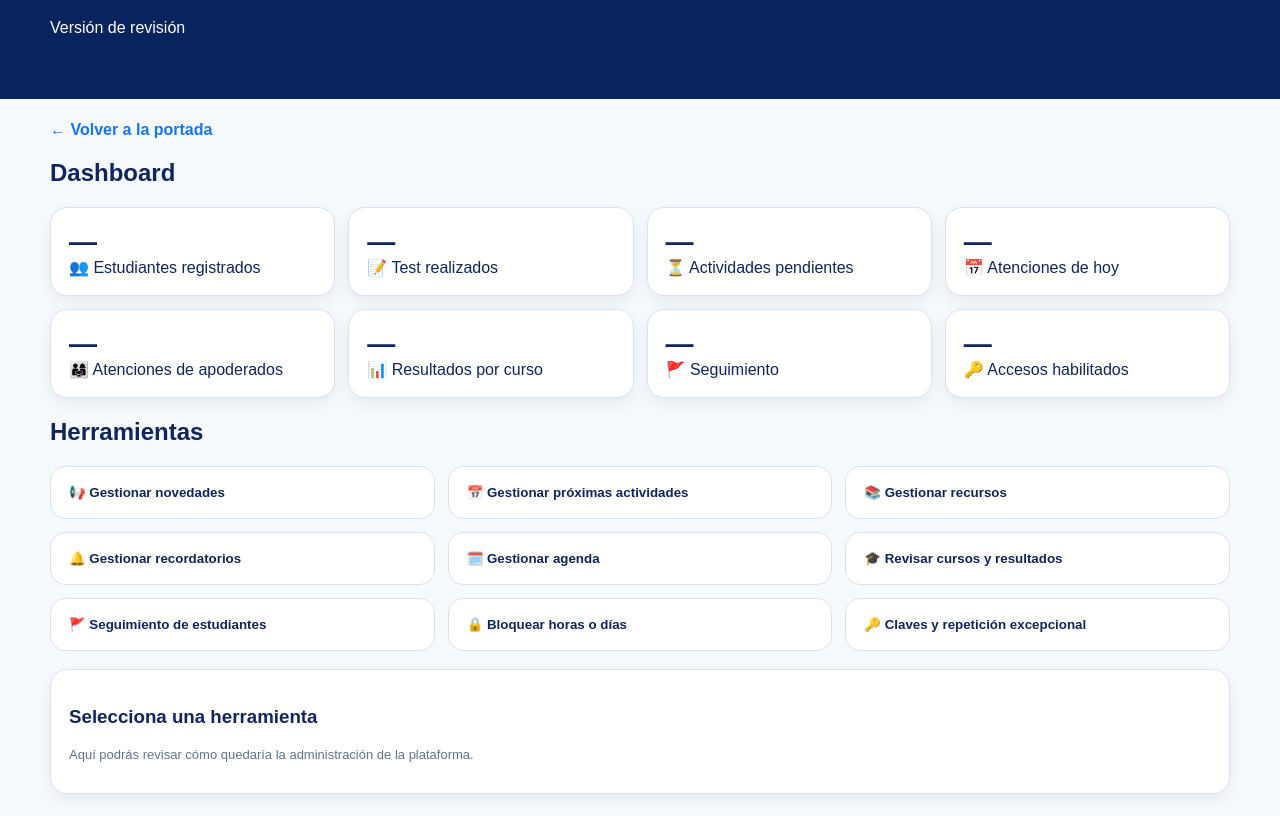
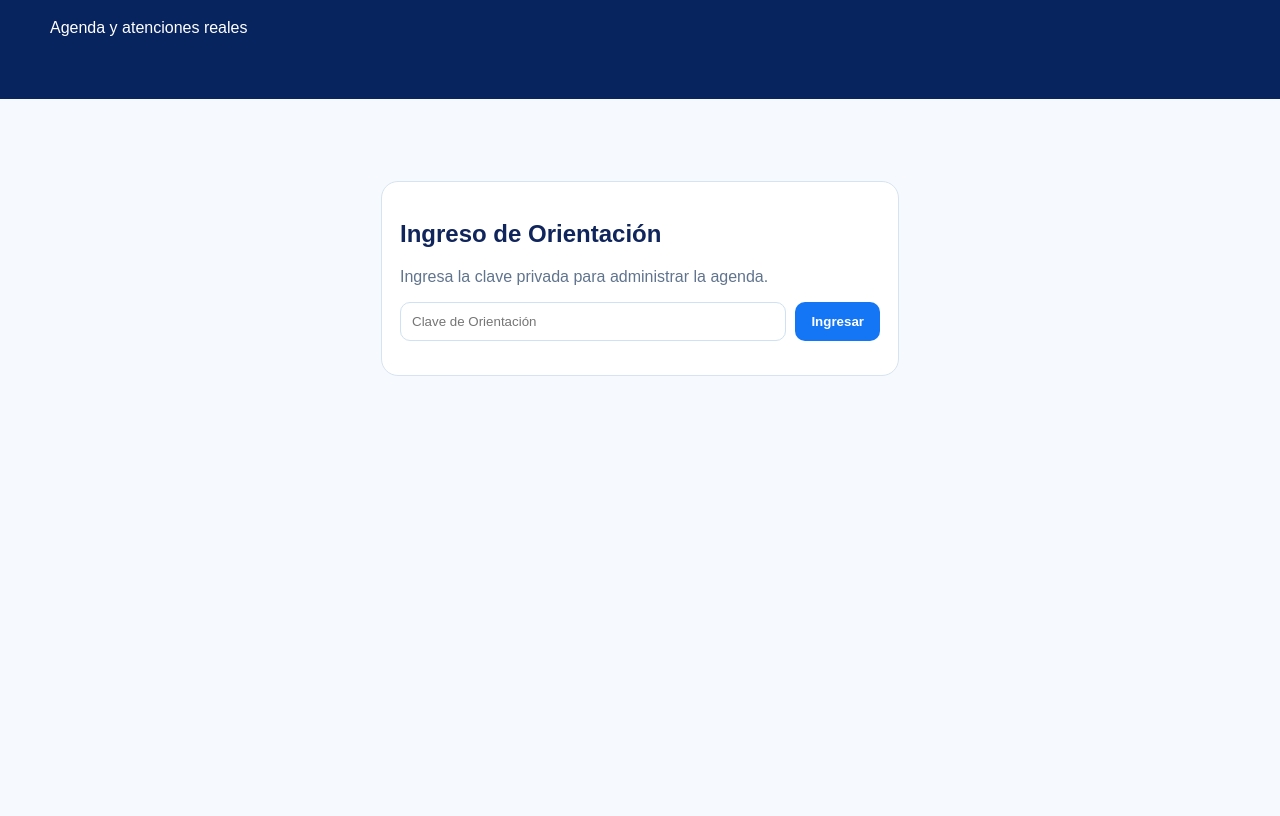
Before and after one commit to pachibd-eng/plataforma-orientacion-james-mundell, a plain HTML site: page panel_orientadora.html in a window 1280 px wide. Shown: the part 108-924 px from the top of the page. After the commit the page ends 800 px from the top, so only its background shows below. Drawn offline with Linux system fonts and the light colour scheme.

Commit message:
Add files via upload

```diff
--- a/panel_orientadora.html
+++ b/panel_orientadora.html
@@ -1,21 +1,22 @@
-<!doctype html><html lang="es"><head><meta charset="utf-8"><meta name="viewport" content="width=device-width,initial-scale=1"><title>Panel de Orientadora</title>
-<style>body{font-family:Nunito,Arial,sans-serif;background:#f6f9fd;color:#10255c;margin:0}header{background:#08245f;color:white;padding:24px}.wrap{max-width:1180px;margin:auto;padding:22px}.back{color:#1475f5;font-weight:bold;text-decoration:none}.stats{display:grid;grid-template-columns:repeat(4,1fr);gap:13px}.stat,.box{background:white;border:1px solid #d6e4f1;border-radius:17px;padding:18px;box-shadow:0 6px 16px #0001}.stat b{font-size:28px;display:block}.tools{display:grid;grid-template-columns:repeat(3,1fr);gap:13px;margin-top:18px}.tool{border:0;background:white;border:1px solid #d6e4f1;border-radius:15px;padding:18px;text-align:left;font-weight:800;color:#10255c;cursor:pointer}.tool:hover{transform:translateY(-2px)}#work{margin-top:18px}.row{display:flex;gap:8px;flex-wrap:wrap}.inp{padding:11px;border:1px solid #cfe1f2;border-radius:10px;flex:1;min-width:180px}.save{padding:11px 16px;border:0;border-radius:10px;background:#1475f5;color:white;font-weight:bold;cursor:pointer}.item{padding:10px;margin:7px 0;background:#f4f8fc;border-radius:10px}.small{color:#60748e;font-size:13px}@media(max-width:800px){.stats{grid-template-columns:repeat(2,1fr)}.tools{grid-template-columns:1fr}}</style></head>
-<body><header><div class="wrap"><h1>🔐 Panel privado de Orientación</h1><p>Versión de revisión</p></div></header><main class="wrap"><a class="back" href="index.html">← Volver a la portada</a>
-<h2>Dashboard</h2><div class="stats"><div class="stat"><b>—</b>👥 Estudiantes registrados</div><div class="stat"><b>—</b>📝 Test realizados</div><div class="stat"><b>—</b>⏳ Actividades pendientes</div><div class="stat"><b>—</b>📅 Atenciones de hoy</div><div class="stat"><b>—</b>👨‍👩‍👧 Atenciones de apoderados</div><div class="stat"><b>—</b>📊 Resultados por curso</div><div class="stat"><b>—</b>🚩 Seguimiento</div><div class="stat"><b>—</b>🔑 Accesos habilitados</div></div>
-<h2>Herramientas</h2><div class="tools">
-<button class="tool" onclick="manage('novedades')">📢 Gestionar novedades</button><button class="tool" onclick="manage('actividades')">📅 Gestionar próximas actividades</button><button class="tool" onclick="manage('recursos')">📚 Gestionar recursos</button><button class="tool" onclick="manage('recordatorios')">🔔 Gestionar recordatorios</button><button class="tool" onclick="location.href='agenda.html'">🗓️ Gestionar agenda</button><button class="tool" onclick="manage('resultados')">🎓 Revisar cursos y resultados</button><button class="tool" onclick="manage('seguimiento')">🚩 Seguimiento de estudiantes</button><button class="tool" onclick="manage('bloqueos')">🔒 Bloquear horas o días</button><button class="tool" onclick="manage('claves')">🔑 Claves y repetición excepcional</button>
-</div><section id="work" class="box"><h3>Selecciona una herramienta</h3><p class="small">Aquí podrás revisar cómo quedaría la administración de la plataforma.</p></section></main>
+<!doctype html><html lang="es"><head><meta charset="utf-8"><meta name="viewport" content="width=device-width,initial-scale=1"><title>Panel de Orientadora</title><style>
+body{font-family:Nunito,Arial,sans-serif;background:#f6f9fd;color:#10255c;margin:0}header{background:#08245f;color:white;padding:24px}.wrap{max-width:1180px;margin:auto;padding:22px}.box{background:white;border:1px solid #d6e4f1;border-radius:17px;padding:18px;margin-top:16px}.row{display:flex;gap:9px;flex-wrap:wrap}.inp{padding:11px;border:1px solid #cfe1f2;border-radius:10px;min-width:160px;flex:1}.btn{padding:11px 16px;border:0;border-radius:10px;background:#1475f5;color:white;font-weight:bold;cursor:pointer}.danger{background:#b42318}.muted{color:#60748e}.stats{display:grid;grid-template-columns:repeat(4,1fr);gap:12px}.stat{background:white;border:1px solid #d6e4f1;border-radius:15px;padding:16px}.stat b{display:block;font-size:26px}.appt{border:1px solid #d6e4f1;border-radius:12px;padding:13px;margin:9px 0}.appt strong{font-size:16px}.status{padding:7px;border-radius:8px}.login{max-width:480px;margin:60px auto}.hidden{display:none}@media(max-width:800px){.stats{grid-template-columns:1fr 1fr}}
+</style></head><body><header><div class="wrap"><h1>🔐 Panel privado de Orientación</h1><p>Agenda y atenciones reales</p></div></header><main class="wrap">
+<section id="login" class="box login"><h2>Ingreso de Orientación</h2><p class="muted">Ingresa la clave privada para administrar la agenda.</p><div class="row"><input id="key" type="password" class="inp" placeholder="Clave de Orientación"><button class="btn" onclick="login()">Ingresar</button></div><p id="loginMsg"></p></section>
+<div id="panel" class="hidden"><div class="row"><a href="index.html">← Volver a la portada</a><button class="btn" onclick="logout()">Cerrar sesión</button></div><h2>Dashboard</h2><div class="stats"><div class="stat"><b id="total">0</b>📅 Solicitudes</div><div class="stat"><b id="today">0</b>🗓️ Atenciones de hoy</div><div class="stat"><b id="pending">0</b>⏳ Pendientes</div><div class="stat"><b id="parents">0</b>👨‍👩‍👧 Apoderados</div></div>
+<section class="box"><h2>📋 Reservas</h2><div class="row"><select id="filter" class="inp" onchange="render()"><option value="">Todas</option><option>Pendiente</option><option>Confirmada</option><option>Atendida</option><option>Cancelada</option></select><button class="btn" onclick="loadData()">Actualizar</button></div><div id="appointments"></div></section>
+<section class="box"><h2>🔒 Bloquear agenda</h2><p class="muted">Puedes bloquear un día completo o un tramo horario por reunión, actividad, salida u otro motivo.</p><div class="row"><input id="bdate" type="date" class="inp"><select id="btype" class="inp" onchange="toggleTimes()"><option value="day">Día completo</option><option value="time">Tramo horario</option></select><input id="bstart" type="time" class="inp hidden" value="08:15"><input id="bend" type="time" class="inp hidden" value="08:45"><input id="breason" class="inp" placeholder="Motivo (opcional)"><button class="btn" onclick="block()">Bloquear</button></div><div id="blocks"></div></section></div></main>
 <script>
-const labels={novedades:'Novedades de Orientación',actividades:'Próximas actividades',recursos:'Recursos para estudiantes',recordatorios:'Recordatorios personales',resultados:'Cursos y resultados',seguimiento:'Seguimiento de estudiantes',bloqueos:'Bloqueo de agenda',claves:'Claves y repetición excepcional'};
-function manage(k){
- let w=document.getElementById('work');
- if(['novedades','actividades','recursos','recordatorios'].includes(k)){
-   let data=JSON.parse(localStorage.getItem('jm_'+k)||'[]');
-   w.innerHTML='<h3>'+labels[k]+'</h3><div class="row"><input id="new" class="inp" placeholder="Escribe aquí..."><button id="saveBtn" class="save">Guardar</button></div><div id="items">'+data.map((x,i)=>'<div class="item">'+x+'</div>').join('')+'</div><p class="small">En la versión definitiva, lo publicado aquí se reflejará en la vista del estudiante.</p>'; document.getElementById('saveBtn').onclick=function(){addItem(k)};
- } else {
-   const text={resultados:'Vista por curso de test, actividades y resultados de estudiantes.',seguimiento:'Listado de estudiantes marcados para seguimiento y registro de observaciones.',bloqueos:'Bloqueo manual de horas o días completos. El horario 13:00–14:00 no se ofrece a estudiantes ni apoderados.',claves:'Habilitación de Test General y actividades por clave. También permitirá autorizar excepcionalmente una repetición.'}[k];
-   w.innerHTML='<h3>'+labels[k]+'</h3><p>'+text+'</p>';
- }
-}
-function addItem(k){let v=document.getElementById('new').value.trim();if(!v)return;let d=JSON.parse(localStorage.getItem('jm_'+k)||'[]');d.unshift(v);localStorage.setItem('jm_'+k,JSON.stringify(d));manage(k)}
+const API='https://balkfwtnevbgwcjsseok.supabase.co/functions/v1/orientation-agenda',KEY='sb_publishable_6hJqOphmRz5vyeacLtvpLw_S9-E_-zT';let adminKey=sessionStorage.getItem('jm_admin_key')||'',appointments=[],blocks=[];
+async function call(action,extra={}){let r=await fetch(API,{method:'POST',headers:{'Content-Type':'application/json','apikey':KEY},body:JSON.stringify({action,admin_key:adminKey,...extra})});let j=await r.json();if(!r.ok)throw new Error(j.error||'Error');return j}
+async function login(){adminKey=document.getElementById('key').value.trim();try{await call('admin_dashboard');sessionStorage.setItem('jm_admin_key',adminKey);showPanel();loadData()}catch(e){document.getElementById('loginMsg').textContent=e.message;adminKey=''}}
+function logout(){sessionStorage.removeItem('jm_admin_key');location.reload()}function showPanel(){login.classList.add('hidden');panel.classList.remove('hidden')}
+async function loadData(){try{let [a,b]=await Promise.all([call('admin_dashboard'),call('admin_blocks')]);appointments=a.appointments||[];blocks=b.blocks||[];stats();render();renderBlocks()}catch(e){alert(e.message)}}
+function stats(){let now=new Date(),todayISO=now.getFullYear()+'-'+String(now.getMonth()+1).padStart(2,'0')+'-'+String(now.getDate()).padStart(2,'0');total.textContent=appointments.length;today.textContent=appointments.filter(x=>x.appointment_date===todayISO&&x.status!=='Cancelada').length;pending.textContent=appointments.filter(x=>x.status==='Pendiente').length;parents.textContent=appointments.filter(x=>x.requester_type==='apoderado'&&x.status!=='Cancelada').length}
+function render(){let f=filter.value,list=appointments.filter(x=>!f||x.status===f);appointmentsDiv=document.getElementById('appointments');appointmentsDiv.innerHTML=list.length?list.map(x=>`<div class="appt"><strong>${x.appointment_date} · ${String(x.appointment_time).slice(0,5)}</strong><br>${esc(x.student_name)} · ${esc(x.student_course)} ${x.requester_type==='apoderado'?'<br>Apoderado/a: '+esc(x.guardian_name||''):''}<br><b>Motivo:</b> ${esc(x.reason)} ${x.comment?'<br><span class="muted">'+esc(x.comment)+'</span>':''}<div class="row" style="margin-top:8px"><select class="status" onchange="setStatus(${x.id},this.value)">${['Pendiente','Confirmada','Atendida','Cancelada'].map(s=>`<option ${s===x.status?'selected':''}>${s}</option>`).join('')}</select></div></div>`).join(''):'<p class="muted">No hay reservas para mostrar.</p>'}
+async function setStatus(id,status){try{await call('admin_status',{id,status});await loadData()}catch(e){alert(e.message)}}
+function toggleTimes(){let h=btype.value==='time';bstart.classList.toggle('hidden',!h);bend.classList.toggle('hidden',!h)}
+async function block(){if(!bdate.value)return alert('Selecciona una fecha.');try{await call('admin_block',{date:bdate.value,all_day:btype.value==='day',start_time:bstart.value,end_time:bend.value,reason:breason.value});breason.value='';await loadData()}catch(e){alert(e.message)}}
+function renderBlocks(){blocksDiv=document.getElementById('blocks');blocksDiv.innerHTML=blocks.length?'<h3>Bloqueos activos</h3>'+blocks.map(b=>`<div class="appt"><b>${b.block_date}</b> · ${b.all_day?'Día completo':String(b.start_time).slice(0,5)+'–'+String(b.end_time).slice(0,5)} ${b.reason?'· '+esc(b.reason):''} <button class="btn danger" onclick="unblock(${b.id})">Quitar bloqueo</button></div>`).join(''):'<p class="muted">No hay bloqueos registrados.</p>'}
+async function unblock(id){try{await call('admin_unblock',{id});await loadData()}catch(e){alert(e.message)}}function esc(s){return String(s||'').replace(/[&<>"']/g,m=>({'&':'&amp;','<':'&lt;','>':'&gt;','"':'&quot;',"'":'&#39;'}[m]))}
+if(adminKey){showPanel();loadData()}
 </script></body></html>
```
